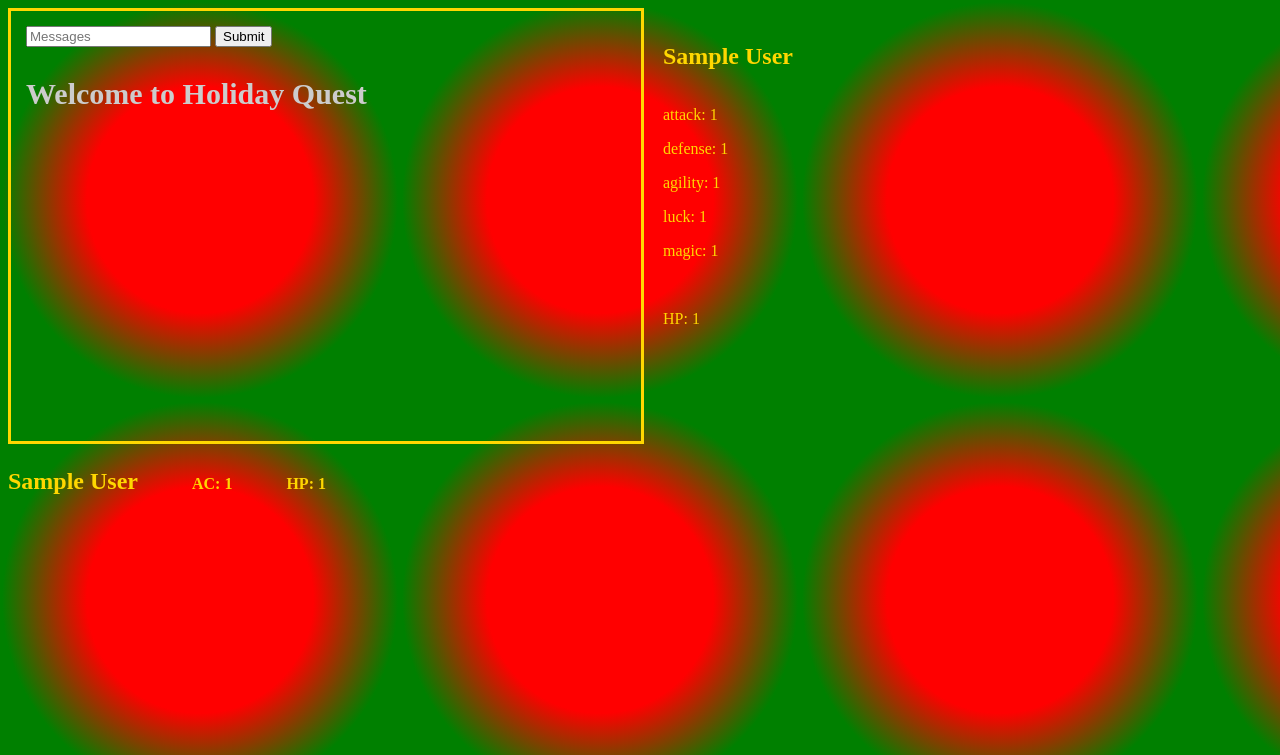
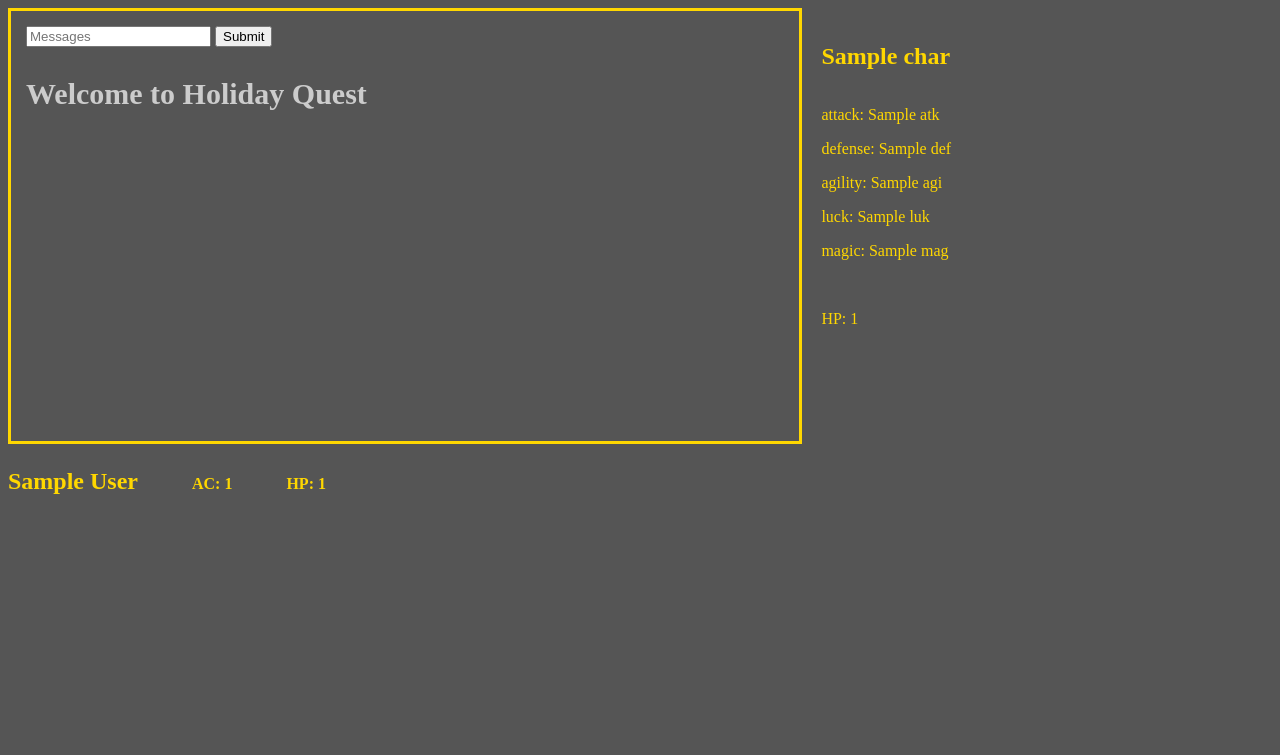
Before and after one commit to LeoKnox/pw_2.0, a Flask app: template templates/session.html in a window 1280 px wide. Shown: the top 755 px of the page. Run offline with Flask 2, Linux system fonts and the light colour scheme; the visitor is signed in with stand-in values (Sample User, id 1); the template is opened without the code that fills it: most values are stand-ins (such as "Sample title", 1, 10 or a date in 2020); some libraries are stand-ins or nearby versions.

Commit message:
updated char database functions

```diff
--- a/main.py
+++ b/main.py
@@ -13,19 +13,15 @@ def sessions():
     player = mysql.query_db('SELECT * FROM monster')
     mysql = connectToMySQL('pw2')
     dungeon = mysql.query_db('SELECT * FROM dungeon')
-    session['name'] = 'Christmas Elf'
-    session['atk'] = 7
-    session['def'] = 10
-    session['agi'] = 6
-    session['mag'] = 4
-    session['luk'] = 4
+    mysql = connectToMySQL('pw2')
+    char = mysql.query_db('SELECT * FROM chara')
     session['hp'] = 5
     session['mname'] = player[0]['name']
     session['mhp'] = player[0]['hp']
     session['mac'] = player[0]['ac']
     session['special'] = player[0]['special']
     session['room']=0
-    return render_template('session.html')
+    return render_template('session.html', char=char[0])
 
 def messageReceived(methods=['GET', 'POST']):
     print('message was received!!')
--- a/templates/session.html
+++ b/templates/session.html
@@ -4,14 +4,13 @@
         <title>Session</title>
         <style>
             body {
-                background-image:radial-gradient( red 40%, green,green);
-                background-size:400px 400px;
+               background-color:#555;
             }
             .messages {
                 display: inline-block;
                 border: 3px solid gold;
                 padding: 15px;
-                width: 600px;
+                width:  60%;
                 height: 400px;
                 color: silver;
                 overflow:auto;
@@ -20,6 +19,7 @@
                 display: inline-block;
                 vertical-align: top;
                 color: gold;
+                width: 30%;
                 padding: 15px;
             }
             h2,h4 {
@@ -32,7 +32,7 @@
     <body>
         <div class="messages">
         <form action="" method="POST">
-            <input type="hidden" class="username" value="{{ session['name']}}"/>
+            <input type="hidden" class="username" value="{{ char['cname']}}"/>
             <input type="text" class="message" placeholder="Messages"/>
             <input type="submit"/>
         <h3 style='color: #ccc;font-size:30px;'>Welcome to Holiday Quest</h3>
@@ -41,12 +41,12 @@
         </form>
         </div>
         <div class="stats">
-            <h2>{{ session['name'] }}</h2>
-            <p>attack: <span class="atk">{{ session['atk'] }}</span></p>
-            <p>defense: <span class="def">{{ session['def'] }}</span></p>
-            <p >agility: <span class="agi">{{ session['agi'] }}</span></p>
-            <p>luck: <span class="luk">{{ session['luk'] }}</span></p>
-            <P>magic: <span class="mag">{{ session['mag'] }}</span></p><br>
+            <h2>{{ char['cname'] }}</h2>
+            <p>attack: <span class="atk">{{char['atk']}}</span></p>
+            <p>defense: <span class="def">{{char['def']}}</span></p>
+            <p >agility: <span class="agi">{{char['agi']}}</span></p>
+            <p>luck: <span class="luk">{{char['luk']}}</span></p>
+            <P>magic: <span class="mag">{{char['mag']}}</span></p><br>
             <p>HP: <span class="hp">{{ session['hp'] }}</span></p>
         </div>
         <div>
```
